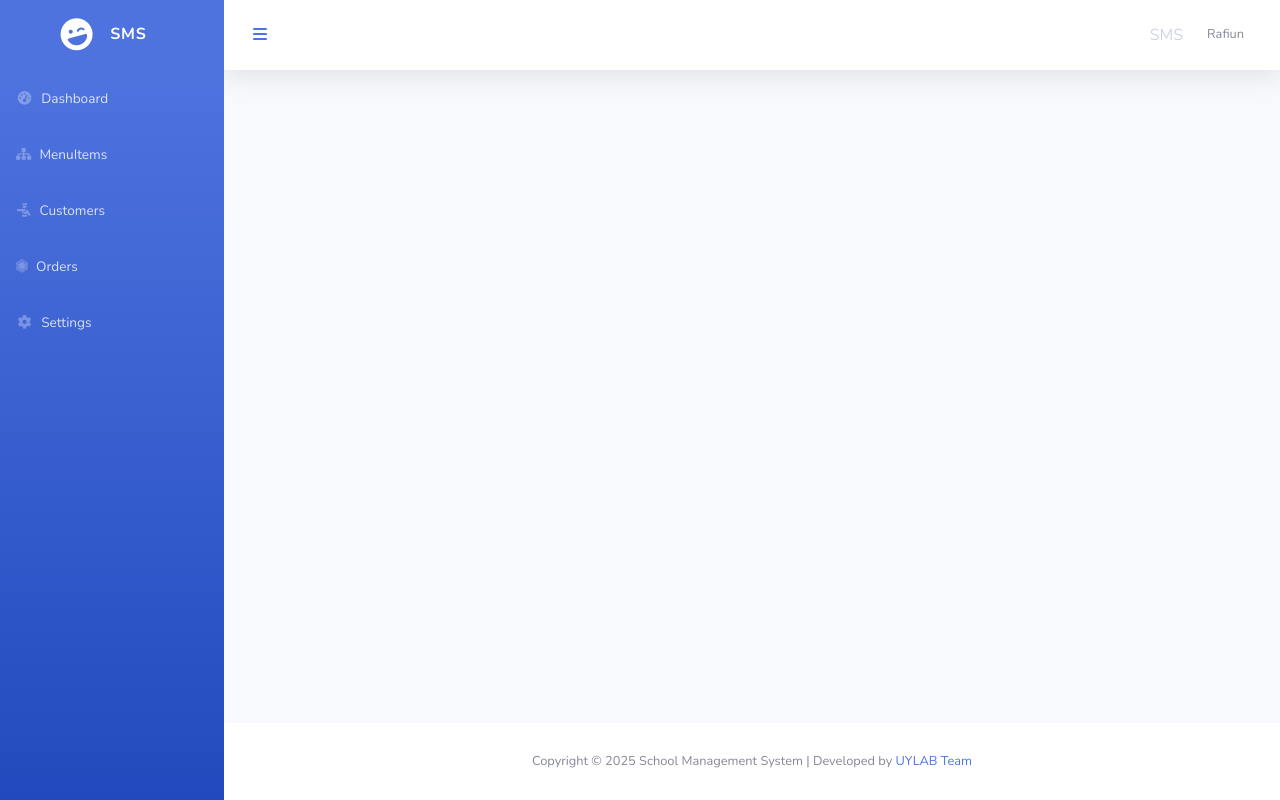
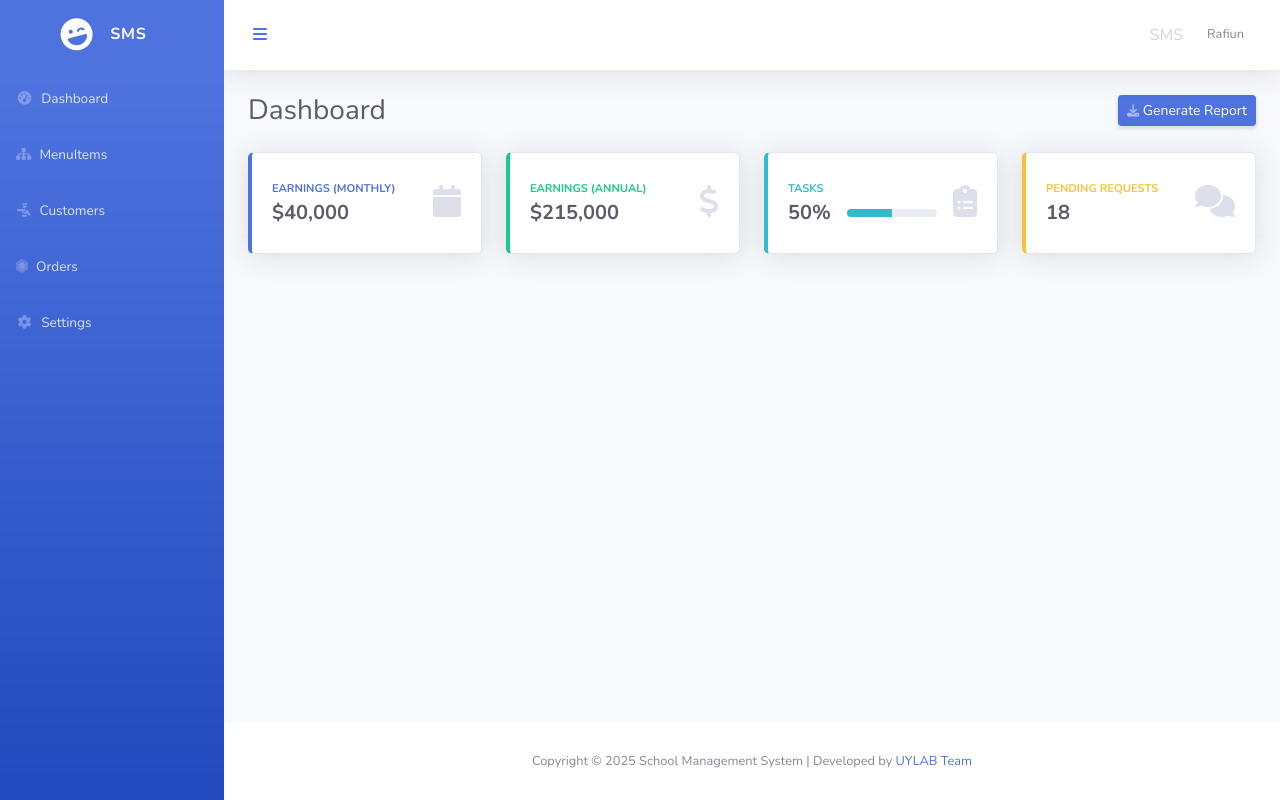
Before and after one commit to mdrafiunislam17/sb-admin, a PHP site: page / in a window 1280 px wide. Run offline with PHP 8.4, Linux system fonts and the light colour scheme.

Commit message:
database & includes & md file

```diff
--- a/index.php
+++ b/index.php
@@ -6,6 +6,110 @@ $title = "Dashboard"; // Page title for the dashboard
 ob_start();
 ?>
 
+<!-- Add your page content here -->
+<div class="container-fluid">
+
+<!-- Page Heading -->
+    <div class="d-sm-flex align-items-center justify-content-between mb-4">
+        <h1 class="h3 mb-0 text-gray-800">Dashboard</h1>
+        <a href="#" class="d-none d-sm-inline-block btn btn-sm btn-primary shadow-sm"><i
+                class="fas fa-download fa-sm text-white-50"></i> Generate Report</a>
+    </div>
+</div>
+
+ <!-- Content Row -->
+ <div class="container-fluid">
+    <div class="row">
+        <!-- Earnings (Monthly) Card Example -->
+        <div class="col-xl-3 col-md-6 mb-4">
+            <div class="card border-left-primary shadow h-100 py-2">
+                <div class="card-body">
+                    <div class="row no-gutters align-items-center">
+                        <div class="col mr-2">
+                            <div class="text-xs font-weight-bold text-primary text-uppercase mb-1">
+                                Earnings (Monthly)
+                            </div>
+                            <div class="h5 mb-0 font-weight-bold text-gray-800">$40,000</div>
+                        </div>
+                        <div class="col-auto">
+                            <i class="fas fa-calendar fa-2x text-gray-300"></i>
+                        </div>
+                    </div>
+                </div>
+            </div>
+        </div>
+
+        <!-- Earnings (Annual) Card Example -->
+        <div class="col-xl-3 col-md-6 mb-4">
+            <div class="card border-left-success shadow h-100 py-2">
+                <div class="card-body">
+                    <div class="row no-gutters align-items-center">
+                        <div class="col mr-2">
+                            <div class="text-xs font-weight-bold text-success text-uppercase mb-1">
+                                Earnings (Annual)
+                            </div>
+                            <div class="h5 mb-0 font-weight-bold text-gray-800">$215,000</div>
+                        </div>
+                        <div class="col-auto">
+                            <i class="fas fa-dollar-sign fa-2x text-gray-300"></i>
+                        </div>
+                    </div>
+                </div>
+            </div>
+        </div>
+
+        <!-- Tasks Progress Card Example -->
+        <div class="col-xl-3 col-md-6 mb-4">
+            <div class="card border-left-info shadow h-100 py-2">
+                <div class="card-body">
+                    <div class="row no-gutters align-items-center">
+                        <div class="col mr-2">
+                            <div class="text-xs font-weight-bold text-info text-uppercase mb-1">
+                                Tasks
+                            </div>
+                            <div class="row no-gutters align-items-center">
+                                <div class="col-auto">
+                                    <div class="h5 mb-0 mr-3 font-weight-bold text-gray-800">50%</div>
+                                </div>
+                                <div class="col">
+                                    <div class="progress progress-sm mr-2">
+                                        <div class="progress-bar bg-info" role="progressbar" style="width: 50%"
+                                            aria-valuenow="50" aria-valuemin="0" aria-valuemax="100"></div>
+                                    </div>
+                                </div>
+                            </div>
+                        </div>
+                        <div class="col-auto">
+                            <i class="fas fa-clipboard-list fa-2x text-gray-300"></i>
+                        </div>
+                    </div>
+                </div>
+            </div>
+        </div>
+
+        <!-- Pending Requests Card Example -->
+        <div class="col-xl-3 col-md-6 mb-4">
+            <div class="card border-left-warning shadow h-100 py-2">
+                <div class="card-body">
+                    <div class="row no-gutters align-items-center">
+                        <div class="col mr-2">
+                            <div class="text-xs font-weight-bold text-warning text-uppercase mb-1">
+                                Pending Requests
+                            </div>
+                            <div class="h5 mb-0 font-weight-bold text-gray-800">18</div>
+                        </div>
+                        <div class="col-auto">
+                            <i class="fas fa-comments fa-2x text-gray-300"></i>
+                        </div>
+                    </div>
+                </div>
+            </div>
+        </div>
+    </div>
+</div>
+
+
+<!-- Content Row -->
 <!-- End Page Content -->
 
 <?php
```
Also changed, not shown: includes/config.php (added, +13 -0 lines), README.md.
